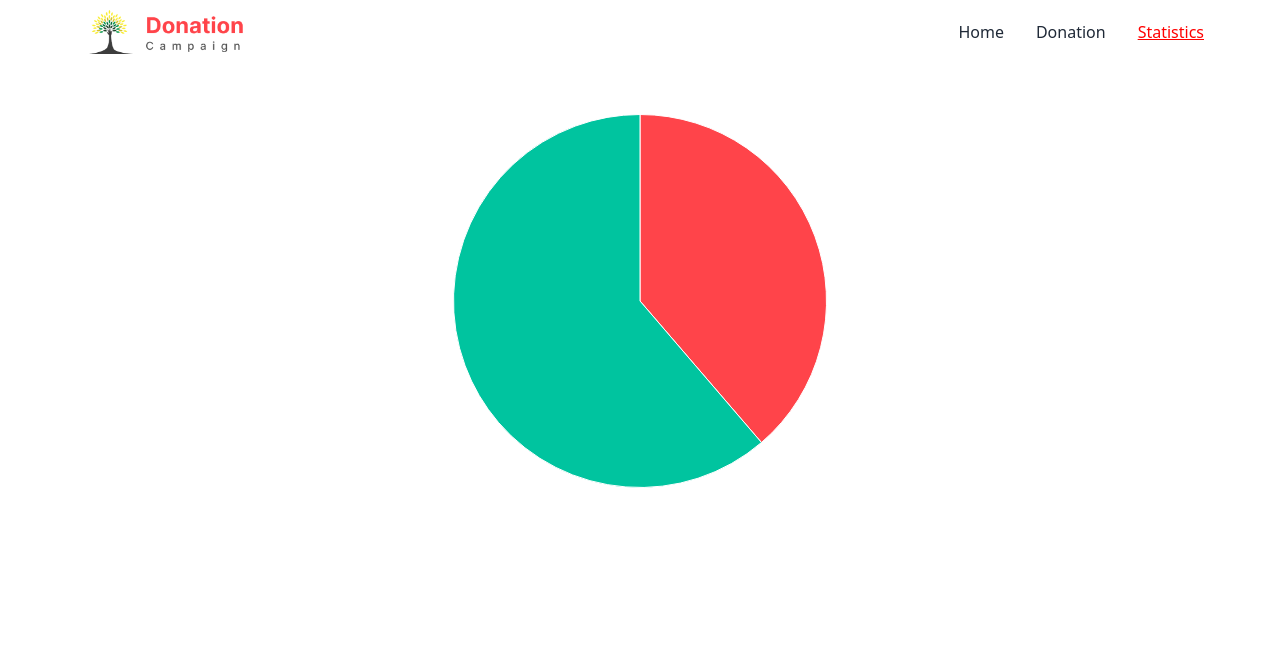
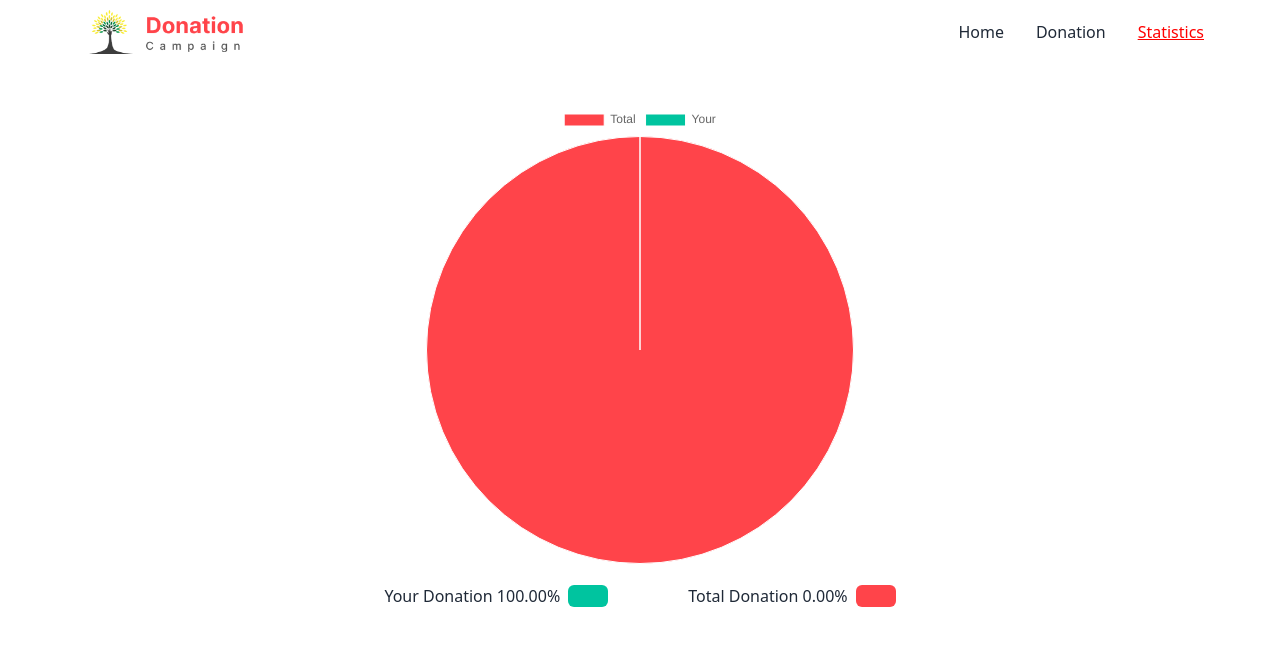
Before and after one commit to fahim-khandakar/donation-campaign, a React (Vite) app: page /statistics in a window 1280 px wide. Shown: the top 646 px of the page. Built offline with nearby package versions, Linux system fonts and the light colour scheme.

Commit message:
The pie chart and its functionality are complete

```diff
--- a/src/Components/Donation/Donation.jsx
+++ b/src/Components/Donation/Donation.jsx
@@ -5,7 +5,6 @@ import { Link, useLoaderData } from "react-router-dom";
 const DonatedCards = () => {
   const cards = useLoaderData();
   const [cardLength, setCardLength] = useState(4);
-
   const [donatedCards, setDonatedCards] = useState([]);
 
   useEffect(() => {
@@ -72,7 +71,7 @@ const DonatedCards = () => {
       </div>
       <div
         className={
-          donatedCards.length === cardLength
+          cardLength >= donatedCards.length
             ? "hidden"
             : "flex justify-center mt-5"
         }
--- a/src/Components/Statistics/Statistics.jsx
+++ b/src/Components/Statistics/Statistics.jsx
@@ -1,24 +1,50 @@
 /* eslint-disable react-refresh/only-export-components */
 import { Chart as ChartJS, ArcElement, Tooltip, Legend } from "chart.js";
 import { Pie } from "react-chartjs-2";
+import { getDonatedCard } from "../Utility/LocalStorage";
+import { useLoaderData } from "react-router-dom";
 ChartJS.register(ArcElement, Tooltip, Legend);
 
-export const data = {
+const Statistics = () => {
+  const cards = useLoaderData();
+  const storedCards = getDonatedCard();
+  const cardsLength = cards.length;
+  const storedCardsLength = storedCards.length;
+
+  const singleLength = 100 / cardsLength;
+  const allCardsLength = singleLength * cardsLength;
+  const fullCardsLength = singleLength * storedCardsLength;
+  const cardsStoredLength = allCardsLength - fullCardsLength;
+  console.log(singleLength, allCardsLength, cardsStoredLength, fullCardsLength);
+
+  const data = {
     datasets: [
       {
-      label: "# of Votes",
-      data: [12, 19],
+        label: `Donation is `,
+        data: [cardsStoredLength.toFixed(2), fullCardsLength.toFixed(2)],
         backgroundColor: ["#FF444A", "#00C49F"],
         borderColor: ["#FFF"],
         borderWidth: 1,
       },
     ],
+    labels: ["Total", "Your"],
   };
 
-const Statistics = () => {
   return (
-    <div className="w-1/3 mx-auto mt-10 pie-chart-container">
+    <div className="w-1/2 md:w-1/2 mx-auto my-10 ">
+      <div className="w-4/5 mx-auto ">
         <Pie data={data}></Pie>
+      </div>
+      <div className="flex mt-5 gap-10 w-full md:gap-20 justify-center">
+        <p>
+          Your Donation {cardsStoredLength.toFixed(2)}%
+          <span className="rounded-md px-3 h-[1px] md:px-5 ml-2 bg-[#00C49F]"></span>
+        </p>
+        <p>
+          Total Donation {fullCardsLength.toFixed(2)}%
+          <span className="rounded-md px-3 md:px-5 ml-2 bg-[#FF444A]"></span>
+        </p>
+      </div>
     </div>
   );
 };
--- a/src/main.jsx
+++ b/src/main.jsx
@@ -24,6 +24,7 @@ const router = createBrowserRouter([
       },
       {
         path: "/statistics",
+        loader: () => fetch("../public/data.json"),
         element: <Statistics></Statistics>,
       },
       {
```
Lines whose indentation alone changed are shown as unchanged.
